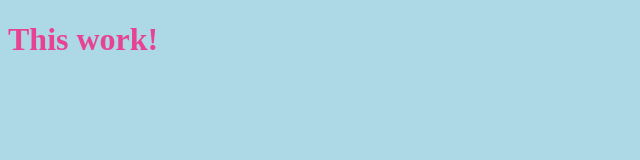
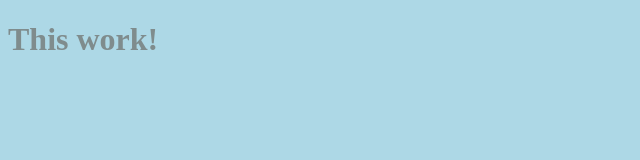
Before and after one commit to DownyBehind/VanillaJS_tutorial, a plain HTML site: page index.html in a window 1280 px wide. Both pictures are taken after a click on the element "This work!". Shown: the whole page, without its empty margins (0-640 px from the left). Drawn offline with Linux system fonts and the light colour scheme.

Commit message:
update Theory Part

```diff
--- a/index.css
+++ b/index.css
@@ -2,4 +2,12 @@ body {
   background-color: lightblue;
 }
 h1 {
+  color: #34495e;
 }
+
+.btn {
+}
+
+.clicked {
+  color: #7f8c8d;
+}
--- a/index.html
+++ b/index.html
@@ -5,7 +5,7 @@
     <link rel="stylesheet" href="index.css" />
   </head>
   <body>
-    <h1 id="title">This work!</h1>
+    <h1 id="title" class="btn">This work!</h1>
     <script src="index.js"></script>
   </body>
 </html>
--- a/index.js
+++ b/index.js
@@ -97,6 +97,20 @@ title.addEventListener("click", handleClick);
 
 const title = document.querySelector("#title"); //DOM
 
+const CLICKED_CLASS = "clicked";
+
+function handleClick() {
+  /*
+  const hasClass = title.classList.contains(CLICKED_CLASS);
+  if (hasClass) {
+    title.classList.add(CLICKED_CLASS);
+  } else {
+    title.classList.remove(CLICKED_CLASS);
+  }
+  */
+  title.classList.toggle(CLICKED_CLASS);
+}
+/*
 const BASE_COLOR = "green";
 const OTHER_COLOR = "#e84393";
 
@@ -108,10 +122,11 @@ function handleClick() {
     title.style.color = BASE_COLOR;
   }
 }
-
+*/
 function init() {
-  title.style.color = BASE_COLOR;
+  //title.style.color = BASE_COLOR;
   title.addEventListener("click", handleClick);
+  //title.addEventListener("mouseenter", handleClick);
 }
 
 init();
```
